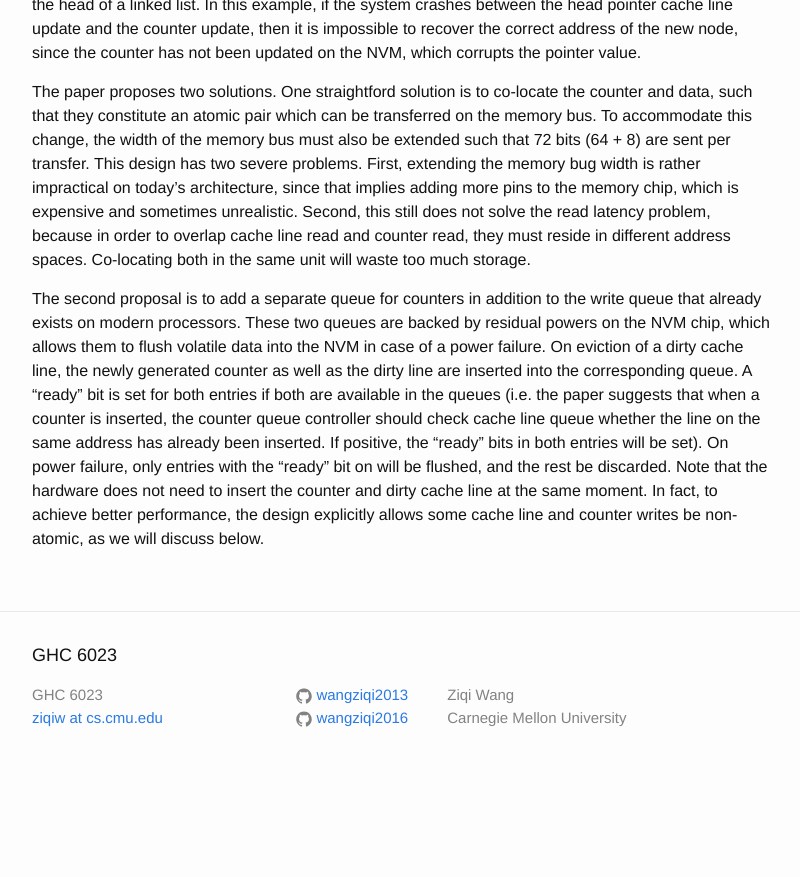
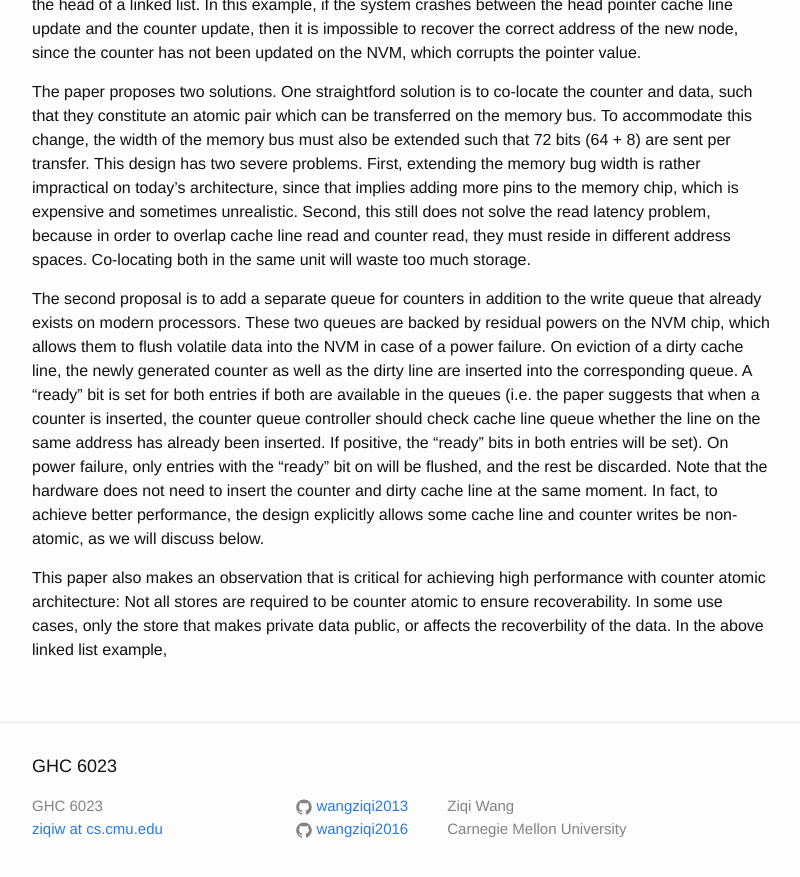
Before and after one commit to wangziqi2013/wangziqi2013.github.io, a Jekyll site: the page built from _posts/2019-08-02-crash-consistency-in-encrypted.markdown, in a window 1280 px wide and 900 px high, scrolled down 1090 px. Shown: the top 877 px of the window, without its empty margins (238-1038 px from the left). Built offline with Jekyll 4.4.1, drawn with Linux system fonts in a browser that asks for light colours; before the commit the page ends 1879 px from its top, so only the background shows below that.

Commit message:
Adding observation

```diff
--- a/_posts/2019-08-02-crash-consistency-in-encrypted.markdown
+++ b/_posts/2019-08-02-crash-consistency-in-encrypted.markdown
@@ -55,3 +55,7 @@ the line on the same address has already been inserted. If positive, the "ready"
 power failure, only entries with the "ready" bit on will be flushed, and the rest be discarded. Note that the hardware
 does not need to insert the counter and dirty cache line at the same moment. In fact, to achieve better performance, the
 design explicitly allows some cache line and counter writes be non-atomic, as we will discuss below.
+
+This paper also makes an observation that is critical for achieving high performance with counter atomic architecture:
+Not all stores are required to be counter atomic to ensure recoverability. In some use cases, only the store that makes
+private data public, or affects the recoverbility of the data. In the above linked list example,
```
